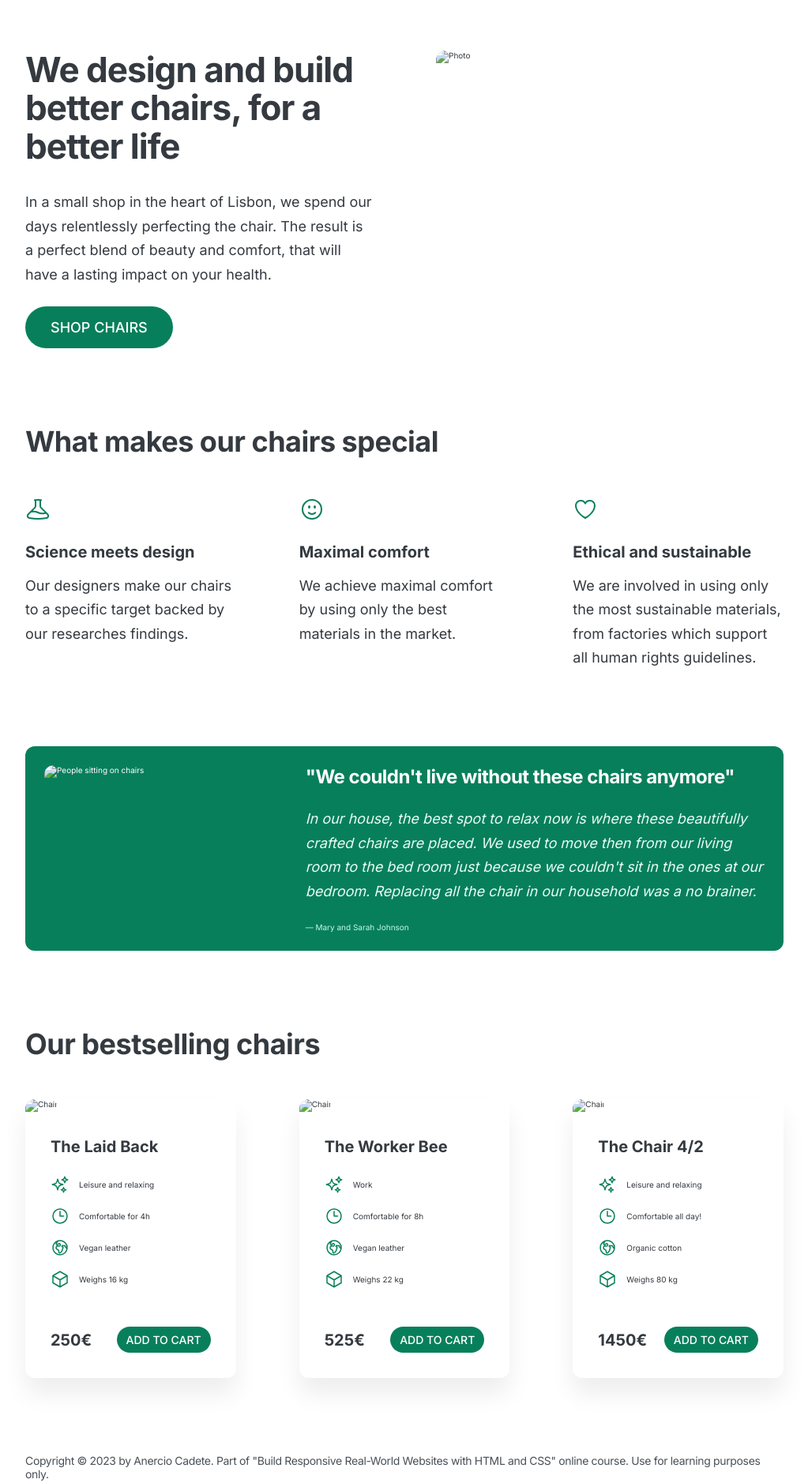
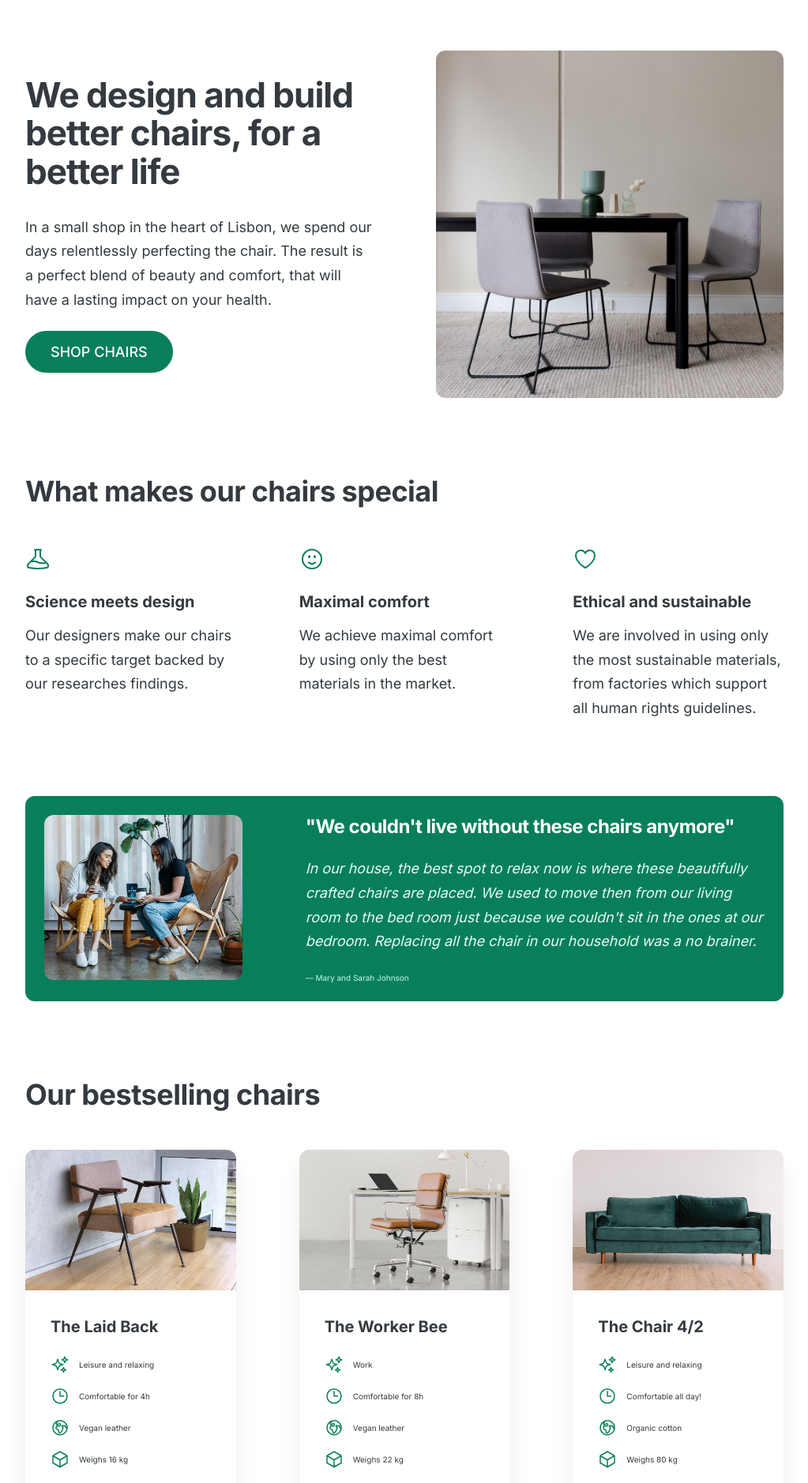
Before and after one commit to AnercioCadete/Lisbon-Chair-Shop, a plain HTML site: page Lisbon Chair Shop/index.html in a window 1280 px wide. Shown: the top 1878 px of the page at 79% size, without its empty margins (128-1151 px from the left). Drawn offline with Linux system fonts and the light colour scheme; files that its build step writes are made by us from their sources.

Commit message:
Modified files location for more organisation

```diff
--- a/Lisbon Chair Shop/index.html
+++ b/Lisbon Chair Shop/index.html
@@ -12,9 +12,9 @@
       rel="stylesheet"
     />
 
-    <link rel="stylesheet" href="style.css" />
-    <link rel="stylesheet" href="queries.css" />
-    <script defer src="script.js"></script>
+    <link rel="stylesheet" href="css/style.css" />
+    <link rel="stylesheet" href="css/queries.css" />
+    <script defer src="js/script.js"></script>
 
     <title>Lisbon Chair Shop</title>
   </head>
@@ -30,7 +30,7 @@
           </p>
           <a class="btn btn--big" href="#">Shop chairs</a>
         </div>
-        <img src="hero.jpg" alt="Photo" />
+        <img src="img & files/hero.jpg" alt="Photo" />
       </header>
 
       <section>
@@ -113,7 +113,7 @@
 
       <section class="testimonial-section">
         <div class="grid-3-cols">
-          <img src="customers.jpg" alt="People sitting on chairs" />
+          <img src="img & files/customers.jpg" alt="People sitting on chairs" />
           <div class="testimonial-box">
             <h2>"We couldn't live without these chairs anymore"</h2>
             <blockquote class="testimonial-text">
@@ -132,7 +132,7 @@
         <h2>Our bestselling chairs</h2>
         <div class="grid-3-cols">
           <figure class="chair">
-            <img src="chair-1.jpg" alt="Chair" />
+            <img src="img & files/chair-1.jpg" alt="Chair" />
             <div class="chair-box">
               <h3>The Laid Back</h3>
               <ul class="chair-details">
@@ -214,7 +214,7 @@
           </figure>
 
           <figure class="chair">
-            <img src="chair-2.jpg" alt="Chair" />
+            <img src="img & files/chair-2.jpg" alt="Chair" />
             <div class="chair-box">
               <h3>The Worker Bee</h3>
               <ul class="chair-details">
@@ -295,7 +295,7 @@
           </figure>
 
           <figure class="chair">
-            <img src="chair-3.jpg" alt="Chair" />
+            <img src="img & files/chair-3.jpg" alt="Chair" />
             <div class="chair-box">
               <h3>The Chair 4/2</h3>
               <ul class="chair-details">
```
